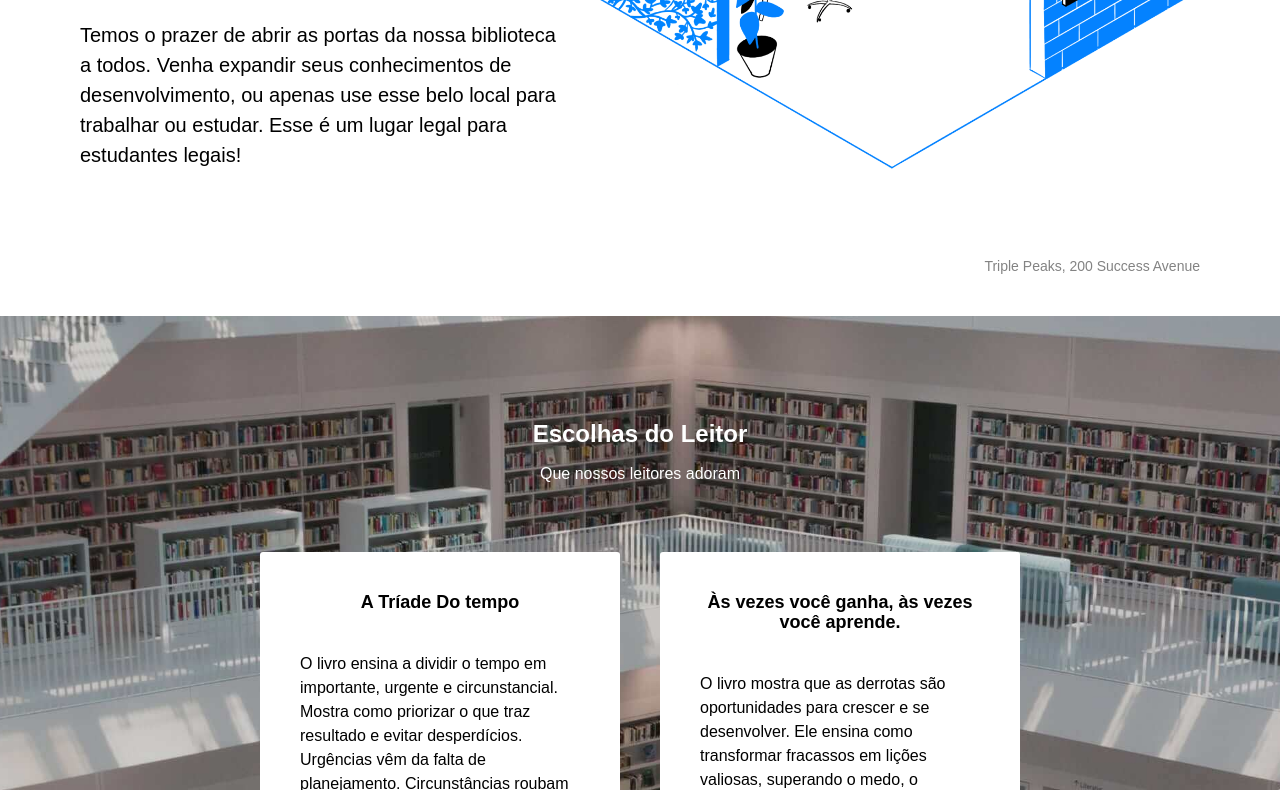
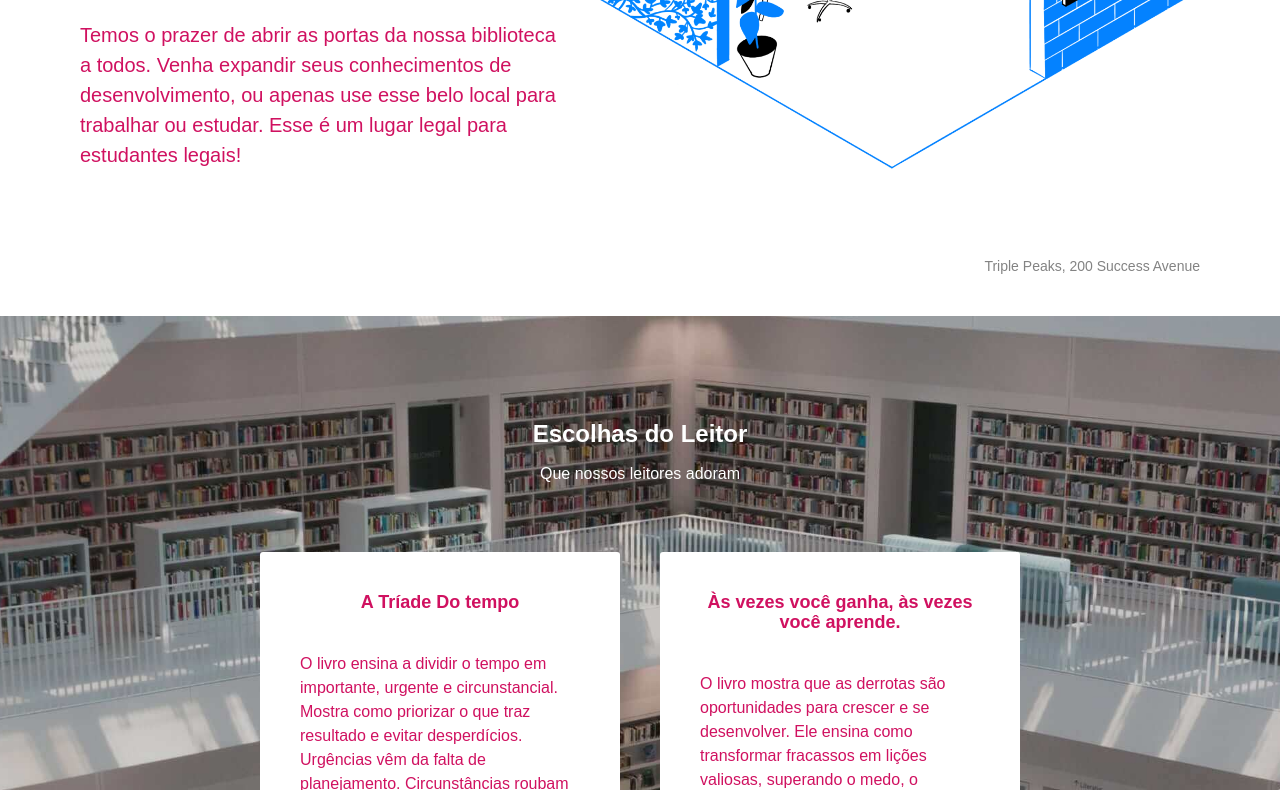
Before and after one commit to Naibalreira/sprint-3, a plain HTML site: page index.html in a window 1280 px wide. Shown: the part 564-1354 px from the top of the page. Drawn offline with Linux system fonts and the light colour scheme.

Commit message:
muda cor da pag

```diff
--- a/styles/style.css
+++ b/styles/style.css
@@ -11,7 +11,7 @@
   font-size: 16px;
   line-height: 20px;
   /* background-color: ffffff; */
-  color: #000000;
+  color: #d01160;
 }
 
 /* Bloco principal do cabeçalho */
```
